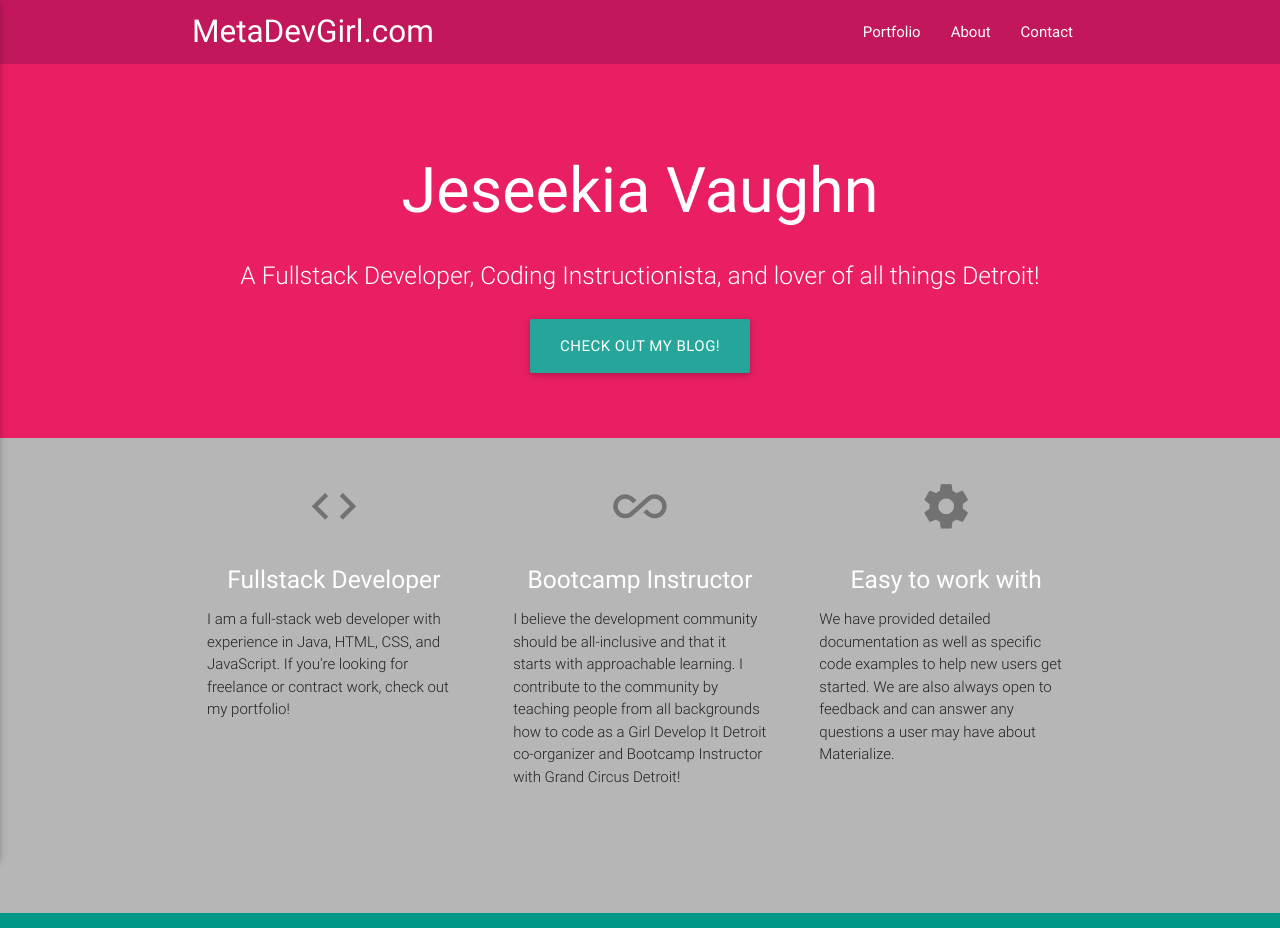
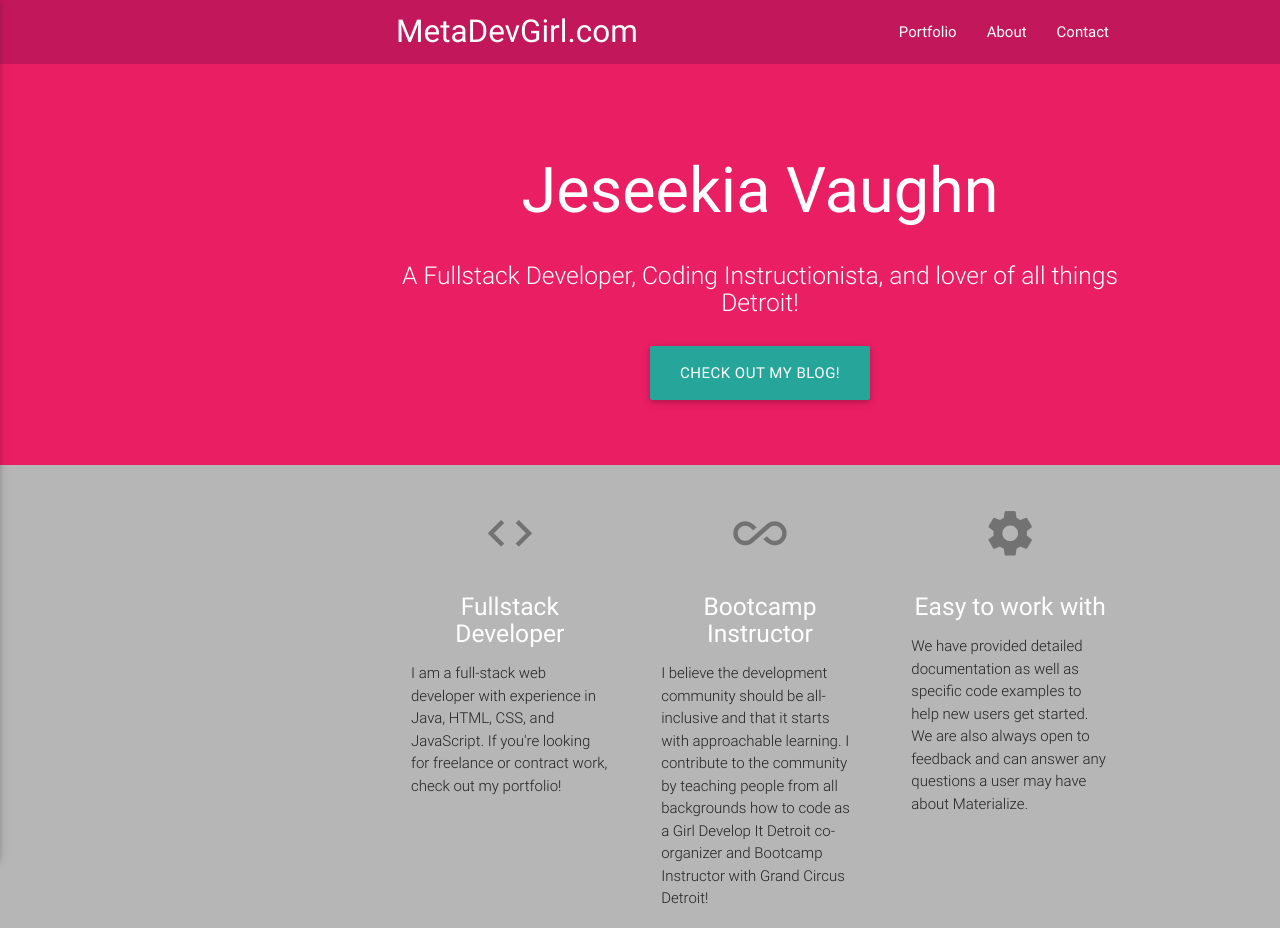
Before and after one commit to jeseekia/new-site-jeseekia, a plain HTML site: page index.html in a window 1280 px wide. Shown: the top 928 px of the page. Drawn offline with nearby package versions, Linux system fonts and the light colour scheme.

```diff
--- a/css/palette.css
+++ b/css/palette.css
@@ -10,27 +10,27 @@
 .divider-color         { border-color: #B6B6B6; }
 
 body, h1, h2, h3, h4, h5, h6 {
-  color: #FFFFFF;
+  color: #FFFFFF !important;
 }
 
 p {
-  color: #212121;
+  color: #212121 !important;
 }
 
 i {
-  color: #727272;
+  color: #727272 !important;
 }
 
 main {
-    background: #B6B6B6;
+    background: #B6B6B6 !important;
 }
 
 nav {
-  background: #C2185B;
+  background: #C2185B !important;
 }
 
 header {
-  background: #E91E63;
+  background: #E91E63 !important;
 }
 
 footer {
--- a/css/style.css
+++ b/css/style.css
@@ -12,3 +12,12 @@
 .icon-block .material-icons {
 	font-size: inherit;
 }
+header, main, footer, nav {
+     padding-left: 240px;
+   }
+
+   @media only screen and (max-width : 992px) {
+     header, main, footer, nav {
+       padding-left: 0;
+     }
+   }
```
